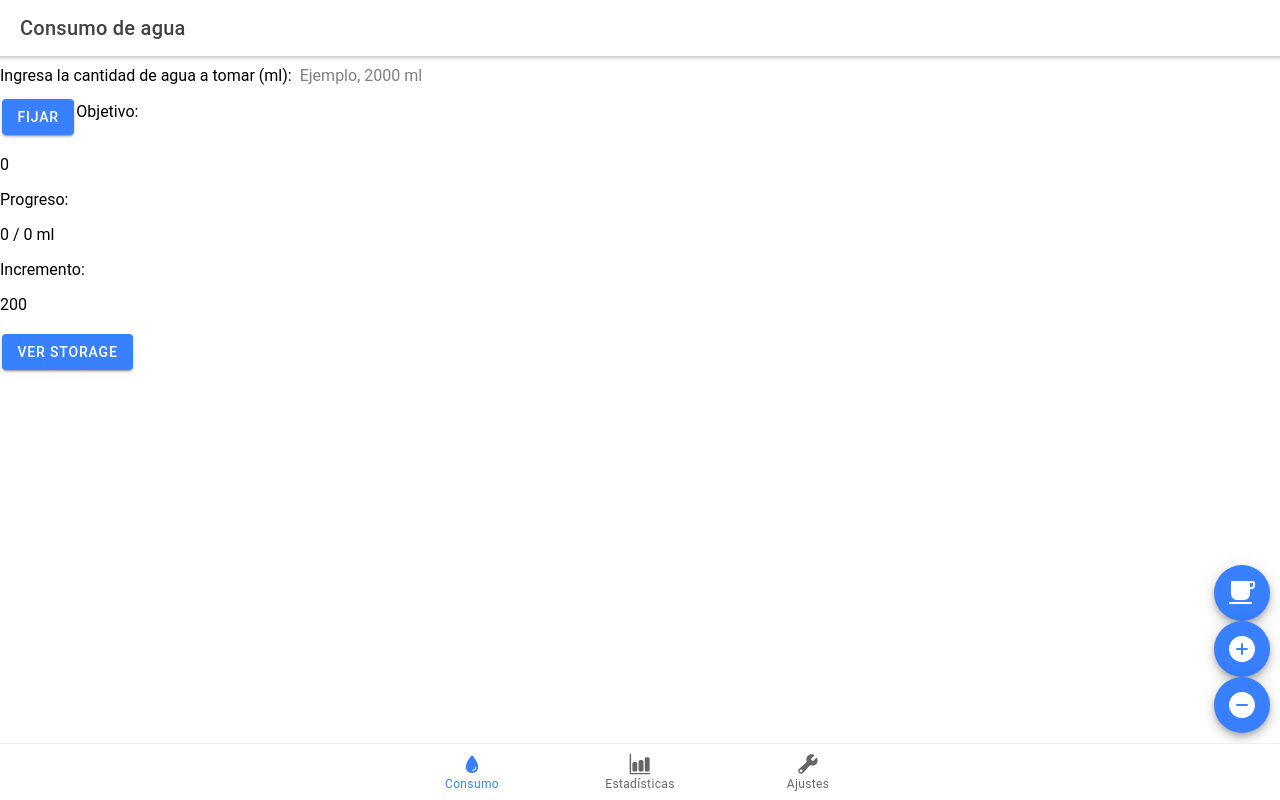
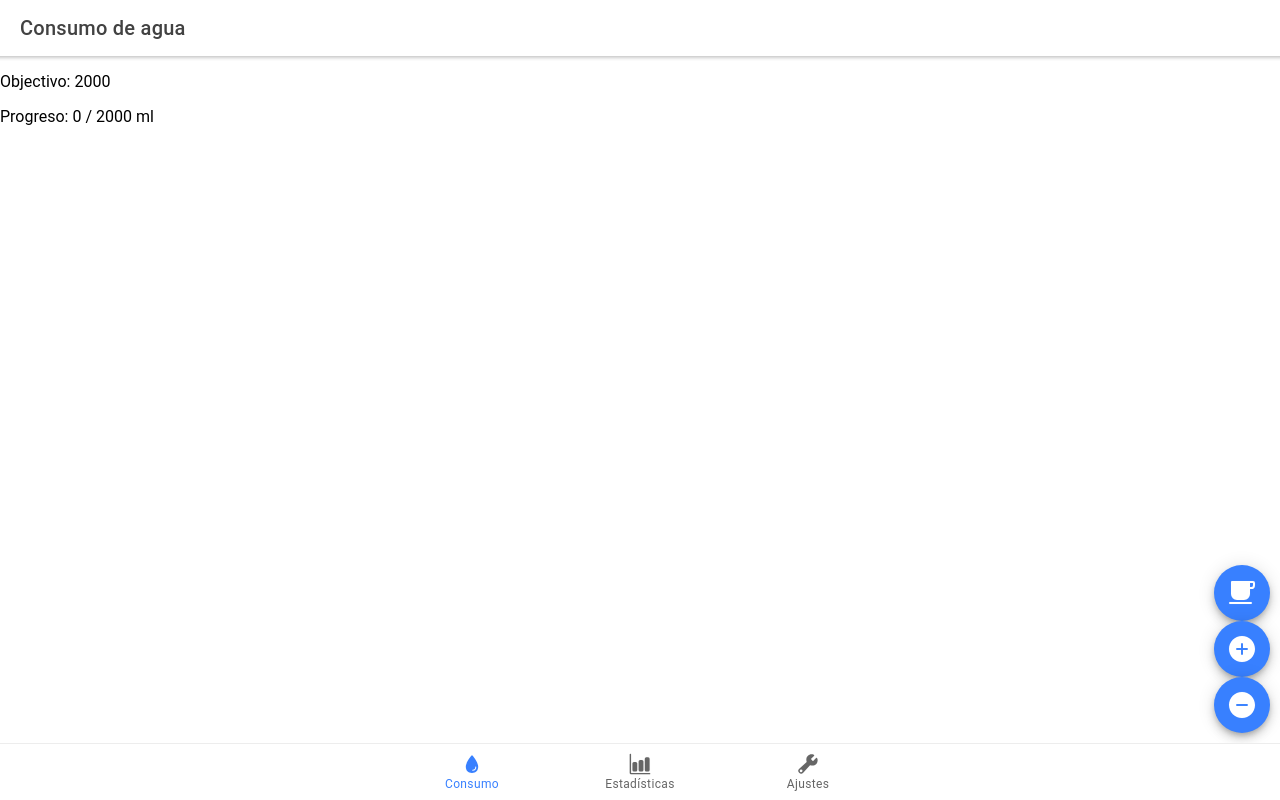
Before and after one commit to dpcgit/akvilo, a React (Create React App) app in the folder myApp/: page /tab1 in a window 1280 px wide. Built offline with nearby package versions, Linux system fonts and the light colour scheme.

Commit message:
React hooks on both tab1 and tab2

```diff
--- a/myApp/src/pages/Tab1.tsx
+++ b/myApp/src/pages/Tab1.tsx
@@ -1,4 +1,4 @@
-import React from 'react';
+import React, {useState} from 'react';
 import { IonContent, IonHeader, IonPage, IonTitle, IonToolbar, IonInput, IonButton, IonFab, IonIcon, IonFabButton, IonPopover} from '@ionic/react';
 import {addCircle, cafe, remove, removeCircle} from 'ionicons/icons'
 import ExploreContainer from '../components/ExploreContainer';
@@ -7,71 +7,21 @@ import {Plugins} from '@capacitor/core';
 
 const {Storage} = Plugins;
 
-
-// Interface for state
-interface State{
- target: number;
- input: number;
- consumed: number;
- increment: number;
- popoveropen: boolean;
-};
-
-
-// Function setting the target in storage
-async function setTarget(value: string) {
- await Storage.set({key: 'target',  value: value});
-};
-
 // Function getting the target from storage
 async function getTarget(){
  const a = await Storage.get({key:'target'});
- console.log(a);
+ console.log(a.value)
+ return a.value;
 }
 
-class Tab1 extends React.Component<State> {
-// State initialization
-  state: State = {
-	target:0,
-	input:0,
-	consumed:0,
-	increment:200,
-	popoveropen:false
-  };
 
+const Tab1:  React.FC = () =>  {
 
-// Increment handler
-  increment = () => {
-    this.setState({consumed:this.state.consumed + this.state.increment});
-  };
+ const [target,setTarget] = useState(2000);
+ const [increment,setIncrement] = useState(200);
+ const [popover,setPopover] = useState(false);
+ const [consumed, setConsumed] = useState(0);
 
-//Decrement handler
-  decrement = () =>{
-   this.setState({consumed:this.state.consumed - this.state.increment});
-  };
-
-// Hanlder for input change
-  onChange = (e:any): void => {
-   this.setState({input: parseInt(e.currentTarget.value)})
-  }
-
-// Handler for input change, increment setting
- onIncrementChange = (e:any): void=> {
-  this.setState({increment: parseInt(e.currentTarget.value)})
- }
-
-// Handler for set button
-  onSubmit = (e:any): void => {
-  this.setState({target: this.state.input})
-  setTarget(String(this.state.input));
-  }
-
-// Handler for popover
- showPop = () =>{
-  this.setState({popoveropen: !this.state.popoveropen})
-}
-
-  render(){
   return (
     <IonPage>
       <IonHeader>
@@ -79,60 +29,37 @@ class Tab1 extends React.Component<State> {
           <IonTitle>Consumo de agua</IonTitle>
         </IonToolbar>
       </IonHeader>
+
       <IonContent>
-
-	<IonInput type="number" placeholder="Ejemplo, 2000 ml" max="5000" min="0" onIonChange={this.onChange}>
-	Ingresa la cantidad de agua a tomar (ml):
-	</IonInput>
-
-	<IonButton type="submit" onClick={this.onSubmit}>Fijar
-	</IonButton>
 
 	<IonFab vertical="bottom" horizontal="end">
 
 	 <IonFabButton>
-	  <IonIcon icon={cafe} size="large" onClick={this.showPop}>
+	  <IonIcon icon={cafe} size="large" onClick={()=>setPopover(!popover)}>
 	  </IonIcon>
          </IonFabButton>
 
 	 <IonFabButton>
-	  <IonIcon icon={addCircle} size="large" onClick={this.increment}>
+	  <IonIcon icon={addCircle} size="large" onClick={()=>setConsumed(consumed+increment)}>
 	  </IonIcon>
 	 </IonFabButton>
 
 	 <IonFabButton>
-	 <IonIcon icon={removeCircle} size="large" onClick={this.decrement}>
+	 <IonIcon icon={removeCircle} size="large" onClick={()=>setConsumed(consumed-increment)}>
 	  </IonIcon>
 	 </IonFabButton>
 	</IonFab>
 
-	Objetivo:
-	<p>{this.state.target}</p>
-
-	Progreso:
-	<p>{this.state.consumed} / {this.state.target} ml </p>
-
-	Incremento:
-	<p>{this.state.increment}</p>
-
-	<IonButton onClick={getTarget}> Ver storage
-
-	</IonButton>
-
-	<IonPopover isOpen={this.state.popoveropen} onDidDismiss={this.showPop}>
-	 <IonInput type="number" value={this.state.increment} onIonChange={this.onIncrementChange}>Incremento (ml):
+	<IonPopover isOpen={popover} onDidDismiss={()=>setPopover(false)}>
+	 <IonInput type="number" value={increment}>Incremento (ml):
 	 </IonInput>
 	</IonPopover>
 
-        <IonHeader collapse="condense">
-          <IonToolbar>
-            <IonTitle size="large">Tab 1</IonTitle>
-          </IonToolbar>
-        </IonHeader>
+	<p>Objectivo: {target}</p>
+	<p>Progreso: {consumed} / {target} ml </p>
       </IonContent>
     </IonPage>
   );
- }
 };
 
 export default Tab1;
--- a/myApp/src/pages/Tab3.tsx
+++ b/myApp/src/pages/Tab3.tsx
@@ -2,6 +2,8 @@
 import React, {useState} from 'react';
 import { IonContent, IonHeader, IonPage, IonTitle, IonToolbar, IonButton, IonInput } from '@ionic/react';
 import './Tab3.css';
+
+//Import of storage plugin
 import {Plugins} from '@capacitor/core';
 
 const {Storage} = Plugins;
@@ -15,10 +17,25 @@ async function getTarget(){
 }
 
 
+// Function setting the target in storage
+async function setTarget(value: string) {
+ await Storage.set({key: 'target',  value: value});
+};
+
+
+// Function to execute when target input changes:
+const onChange = (e:any): void => {
+  setTarget(e.currentTarget.value);
+}
+
+
+//Tab component definition
 const Tab3: React.FC = () => {
 
+// Hook for state
  const [target, setTarget] = useState(2000);
 
+// Definition of function that changes state
 async function initState() {
  const initTarget = await getTarget();
  const init_target = parseInt(String(initTarget));
@@ -28,22 +45,19 @@ async function initState() {
 // Change state to value in storage
 initState()
 
+//TSX below
   return (
     <IonPage>
       <IonHeader>
         <IonToolbar>
-          <IonTitle>Tab 3</IonTitle>
+          <IonTitle>Configuracion</IonTitle>
         </IonToolbar>
       </IonHeader>
       <IonContent>
 
-	<IonInput type="number">
+	<IonInput type="number" value={target} onIonChange={onChange}>Ingresa cantidad diaria de agua a tomar (ml):
 	</IonInput>
 
-	<IonButton onClick={getTarget}> Check for state
-	</IonButton>
-
-	<p>{target}, {typeof(target)}</p>
 
       </IonContent>
     </IonPage>
```
